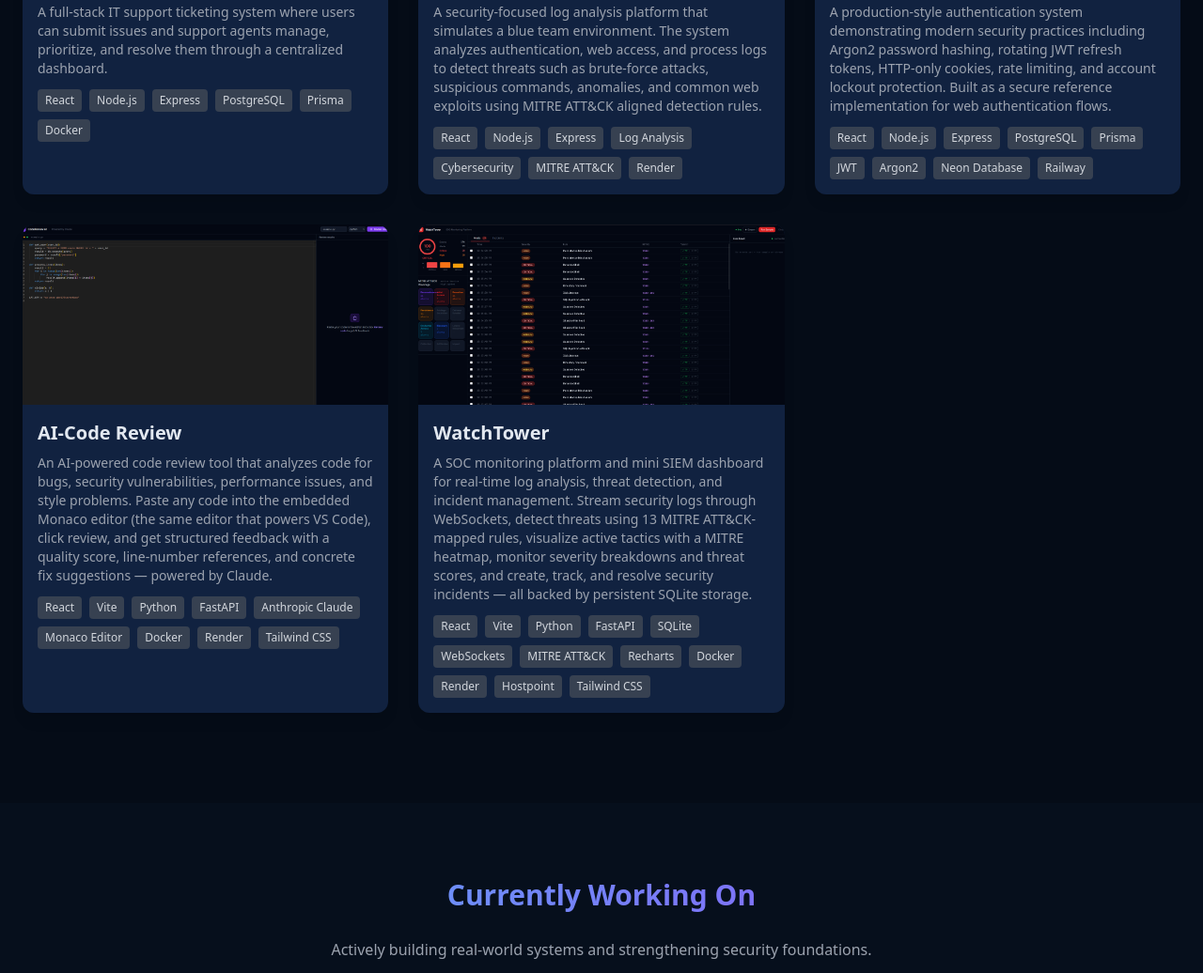
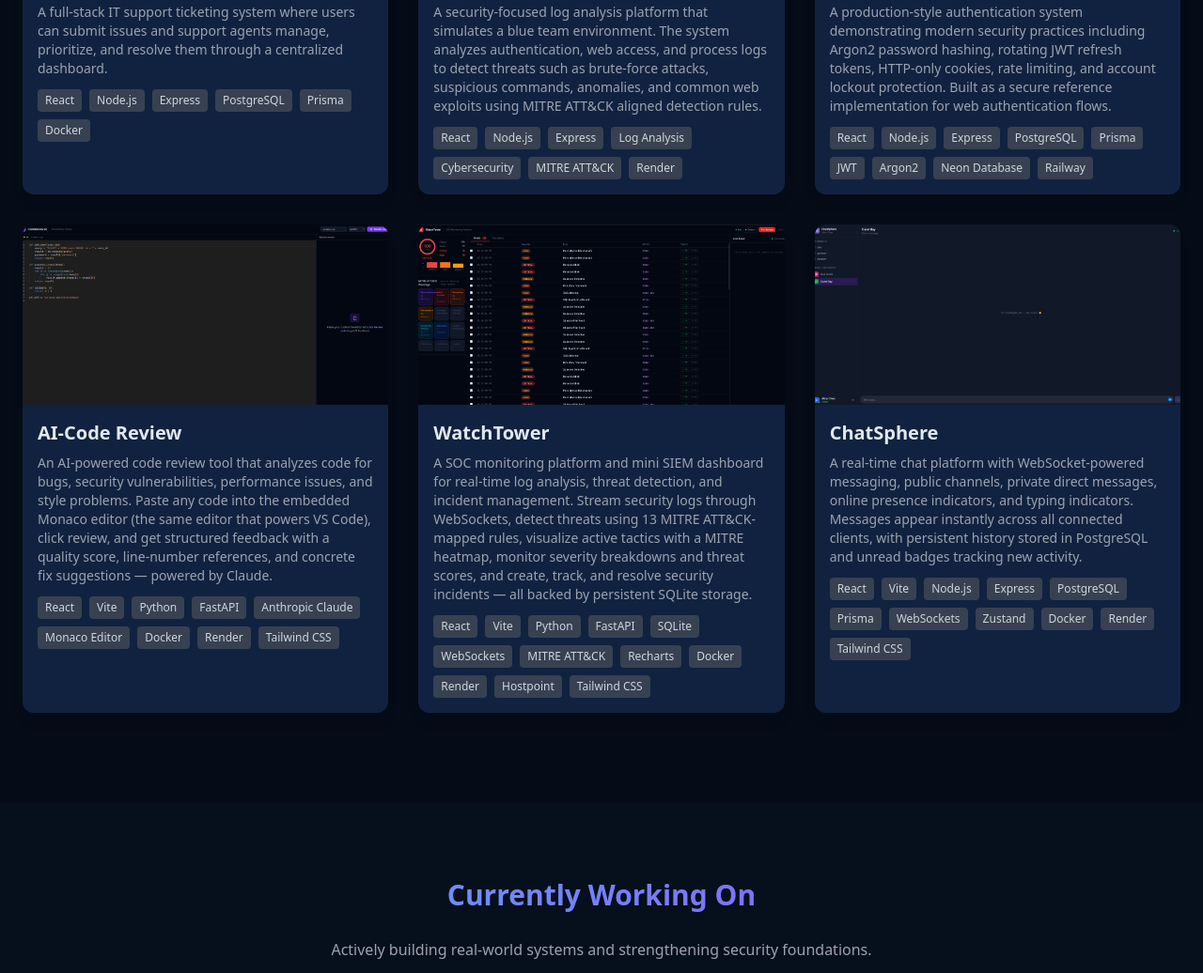
Before and after one commit to EthanUltra/ethanshrestha.ch, a plain HTML site: page index.html in a window 1280 px wide. Shown: the part 6067-7103 px from the top of the page at 94% size. Drawn offline with nearby package versions, Linux system fonts and the light colour scheme.

Commit message:
Added Project Chatsphere

```diff
--- a/index.html
+++ b/index.html
@@ -1932,6 +1932,28 @@
           'Hostpoint',
           'Tailwind CSS'
           ]
+        },
+        {
+          title: 'ChatSphere',
+          description:
+            'A real-time chat platform with WebSocket-powered messaging, public channels, private direct messages, online presence indicators, and typing indicators. Messages appear instantly across all connected clients, with persistent history stored in PostgreSQL and unread badges tracking new activity.',
+          image: './screenshot-chatsphere.png',
+          link: 'https://chatsphere.ethanshrestha.ch',
+          github: 'https://github.com/EthanUltra/chatsphere',
+          categories: ['js', 'react'],
+          tech: [
+            'React',
+            'Vite',
+            'Node.js',
+            'Express',
+            'PostgreSQL',
+            'Prisma',
+            'WebSockets',
+            'Zustand',
+            'Docker',
+            'Render',
+            'Tailwind CSS'
+          ]
         }
       ]
       // Create project card elements
```
Also changed, not shown: screenshot-chatsphere.png (added).
